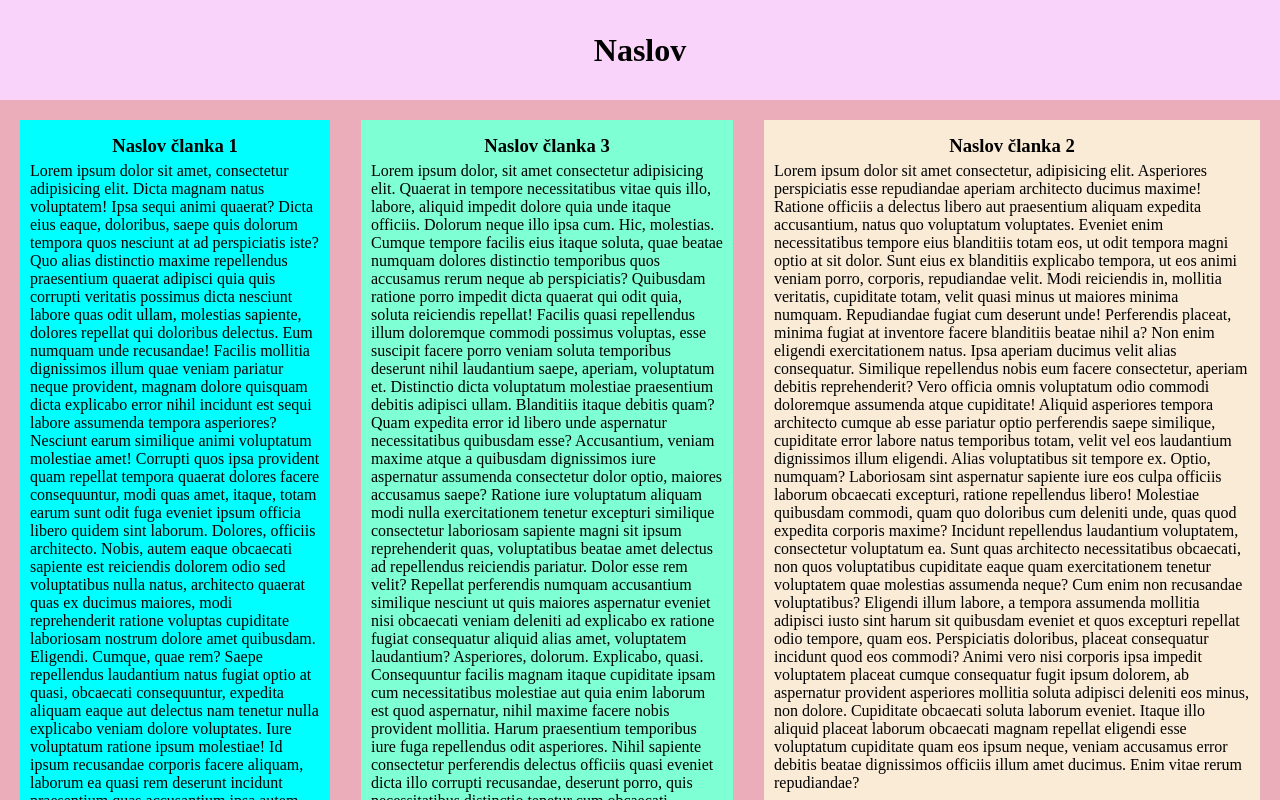
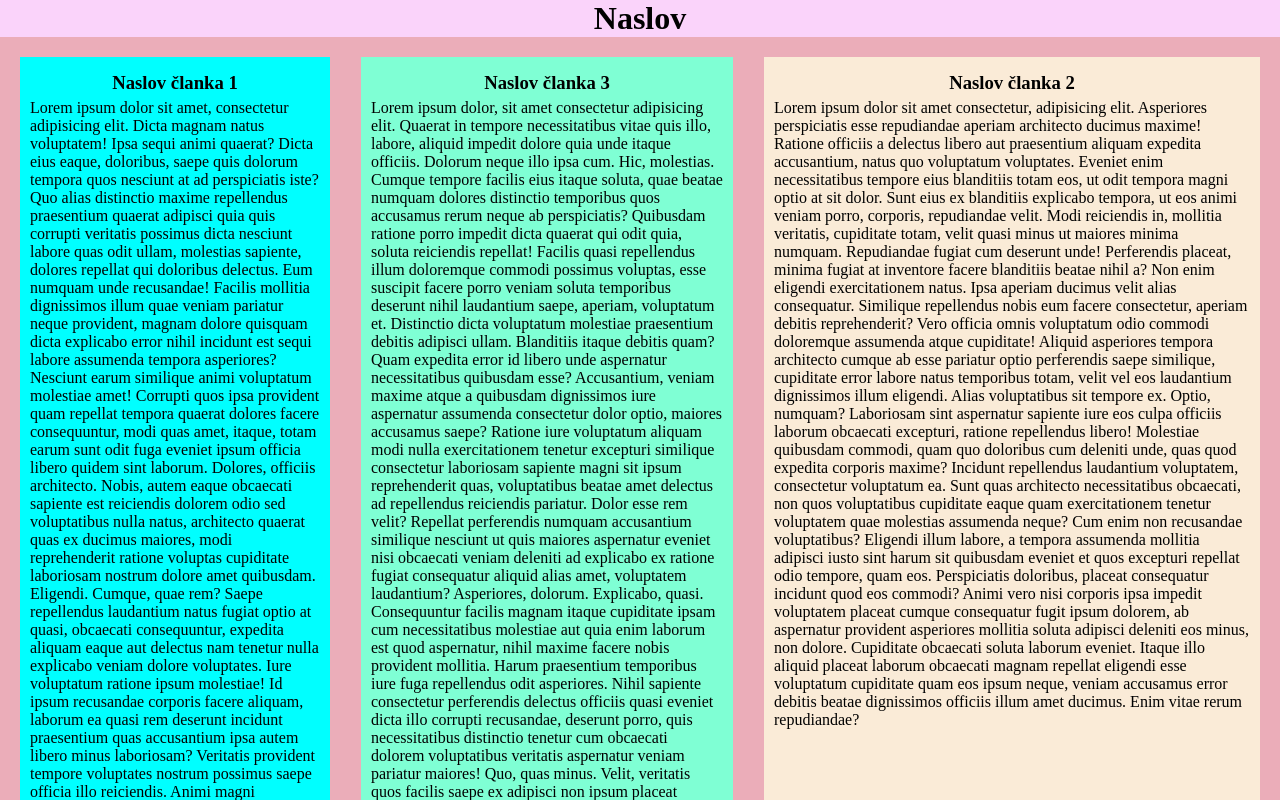
Before and after one commit to BigovicDejan/Zadace_CSS, a plain HTML site: page CSS_zadaca_flexbox.html in a window 1280 px wide. Shown: the top 800 px of the page. Drawn offline with Linux system fonts and the light colour scheme.

Commit message:
Zadaća flexbox CSS

```diff
--- a/CSS_zadaca_flexbox.css
+++ b/CSS_zadaca_flexbox.css
@@ -14,7 +14,6 @@
     display: flex;
     flex-flow: row nowrap;
     background-color: rgb(250, 211, 250);
-    height: 100px;
     flex: 1 100%;
     justify-content: center;
     align-items: center;
@@ -24,7 +23,6 @@
     display: flex;
     flex-flow: row wrap;
     background-color: rgb(235, 173, 185);
-    height: 800px;
     padding: 20px;
     gap: 5px;
     justify-content: space-between;
```
